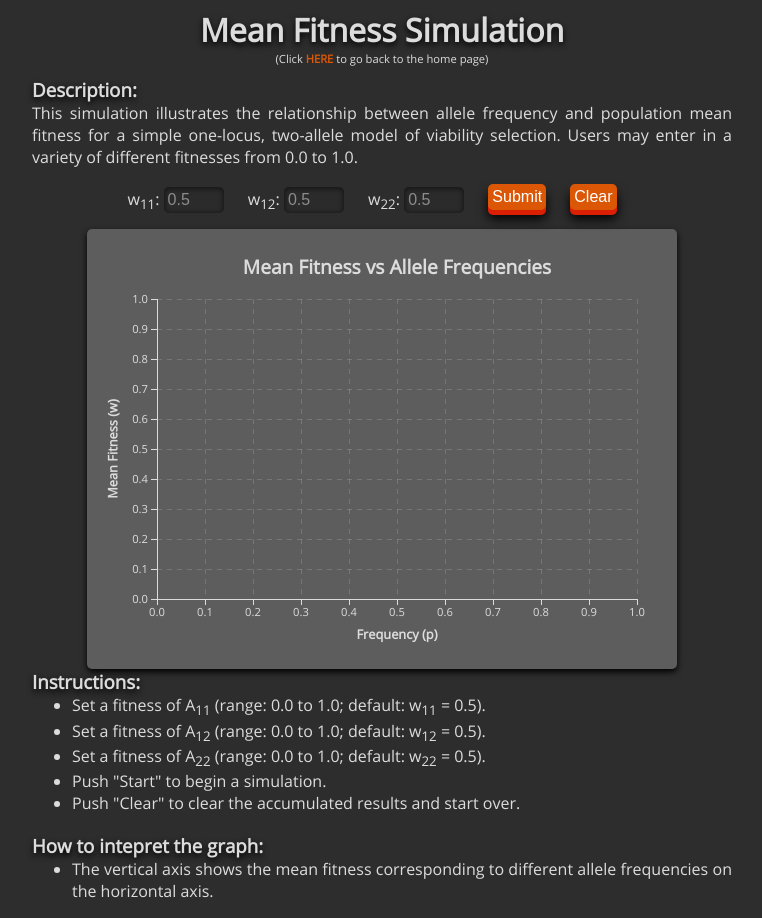
After one commit to AnishN/Darweb, a Flask app: page /mean-fitness in a window 1280 px wide. The commit adds this page. Shown: the whole page, without its empty margins (258-1020 px from the left). Run offline with Flask 2, Linux system fonts and the light colour scheme.

Commit message:
Created the (simple) mean fitness simulation page.

```diff
--- a/routes.py
+++ b/routes.py
@@ -18,5 +18,9 @@ def natural_selection():
 def genetic_drift():
 	return render_template("genetic-drift.html")
 
+@app.route('/mean-fitness')
+def mean_fitness():
+	return render_template("mean-fitness.html")
+
 if __name__ == '__main__':
     app.run()
--- /dev/null
+++ b/static/mean-fitness.js
@@ -0,0 +1,66 @@
+var main = function()
+{
+	var form = document.getElementById("form1");
+	form.elements["w11"].value = 0.5
+	form.elements["w12"].value = 0.5
+	form.elements["w22"].value = 0.5
+
+	var title = "Mean Fitness vs Allele Frequencies";
+	var xTitle = "Frequency (p)";
+	var yTitle = "Mean Fitness (w)";
+	var xDomain = [0.0, 1.0];
+	var yDomain = [0.0, 1.0];
+	options = {"title": title, "xTitle": xTitle, "yTitle": yTitle, "xDomain": xDomain, "yDomain": yDomain}
+
+	window.graph = new LineGraph("graph", options)
+	window.graph.draw()
+}
+
+/*Does the actual evolutionary genetics work!*/
+var runSimuation = function(w11, w12, w22)
+{
+	var data = []
+	for(var i = 0; i < 101; i++)
+	{
+		var p = i / 100.0;
+		var p2 = p * p;
+		var pq2 = 2 * p * (1 - p)
+		var q2 = (1 - p) * (1 - p)
+		var wBar = p2 * w11 + pq2 * w12 + q2 * w22
+		data.push({x: p, y: wBar})
+	}
+	return data
+}
+
+var submitData = function()
+{
+	var form = document.getElementById("form1");
+	var w11 = parseFloat(form.elements["w11"].value);
+	var w12 = parseFloat(form.elements["w12"].value);
+	var w22 = parseFloat(form.elements["w22"].value);
+
+	var w11Check = (w11 >= 0.0 && w11 <= 1.0);
+	var w12Check = (w12 >= 0.0 && w12 <= 1.0);
+	var w22Check = (w22 >= 0.0 && w22 <= 1.0);
+
+	if(! w11Check) form.elements["w11"].style.color = "red";
+	else form.elements["w11"].style.color = "8c8c8c";
+	if(! w12Check) form.elements["w12"].style.color = "red";
+	else form.elements["w12"].style.color = "8c8c8c";
+	if(! w22Check) form.elements["w22"].style.color = "red";
+	else form.elements["w22"].style.color = "8c8c8c";
+
+	if(w11Check && w12Check && w22Check)
+	{
+		data = runSimuation(w11, w12, w22)
+		window.graph.addLineData(data)
+		window.graph.draw()
+	}
+}
+
+var clearData = function()
+{
+	window.graph.data = [];
+	window.graph.lineColors = [];
+	window.graph.draw()
+}
--- a/templates/index.html
+++ b/templates/index.html
@@ -16,7 +16,7 @@
 
 	 <a href="./natural-selection" class = "button">Natural Selection</a>
 	 <a href="./genetic-drift" class = "button">Genetic Drift</a>
-	 <a href="http://www.w3schools.com" class = "button">Visit W3Schools</a>
+	 <a href="./mean-fitness" class = "button">Mean Fitness</a>
 	 <a href="http://www.w3schools.com" class = "button">Visit W3Schools</a>
 	 <a href="http://www.w3schools.com" class = "button">Visit W3Schools</a>
 	 <a href="http://www.w3schools.com" class = "button">Visit W3Schools</a>
--- /dev/null
+++ b/templates/mean-fitness.html
@@ -0,0 +1,50 @@
+<html>
+<head>
+	<script type="text/javascript" src="../static/d3.min.js"></script>
+	<link rel="stylesheet" type="text/css" href="../static/simulation.css">
+	<!--<link rel="stylesheet" type='text/css' href="https://fonts.googleapis.com/css?family=Open+Sans:400,700,300">-->
+	<script src = "../static/line-graph.js"> </script>
+	<script src = "../static/mean-fitness.js"> </script>
+</head>
+
+<body onload=main()>
+	<h1>Mean Fitness Simulation</h1>
+	<p class = "back">(Click <a href="./" class = "backlink">HERE</a> to go back to the home page)</p>
+
+	<span class = "simulationInfo">
+	<h3 class="subHeader">Description:</h3>
+	This simulation illustrates the relationship between allele frequency and population mean fitness for a simple one-locus, two-allele model of viability selection.
+	Users may enter in a variety of different fitnesses from 0.0 to 1.0.
+	</span>
+
+	<form id = "form1" method="POST">
+		<label>w<sub>11</sub>:</label>
+		<input type="number" name="w11" id="w11" min="0.00" max="1.00" step="0.01" value="0.50">
+		<label>w<sub>12</sub>:</label>
+		<input type="number" name="w12" id="w12" min="0.00" max="1.00" step="0.01" value="0.50">
+		<label>w<sub>22</sub>:</label>
+		<input type="number" name="w22" id="w22" min="0.00" max="1.00" step="0.01" value="0.50">
+		<button type="button" class = "button" id = "submit" onclick = "submitData()">Submit</button>
+		<button type="button" class = "button" id = "clear" onclick = "clearData()">Clear</button>
+	</form>
+
+	<div id="graph"></div>
+
+	<span class = "simulationInfo">
+	<h3 class="subHeader">Instructions:</h3>
+	<ul class="list">
+	<li>Set a fitness of A<sub>11</sub> (range: 0.0 to 1.0; default: w<sub>11</sub> = 0.5).
+	<li>Set a fitness of A<sub>12</sub> (range: 0.0 to 1.0; default: w<sub>12</sub> = 0.5).
+	<li>Set a fitness of A<sub>22</sub> (range: 0.0 to 1.0; default: w<sub>22</sub> = 0.5).
+	<li>Push "Start" to begin a simulation.
+	<li>Push "Clear" to clear the accumulated results and start over.
+	</ul>
+
+	<h3 class="subHeader">How to intepret the graph:</h3>
+	<ul class="list">
+	<li>The vertical axis shows the mean fitness corresponding to different allele frequencies on the horizontal axis.
+	</ul>
+	</span>
+
+</body>
+</html>
```
